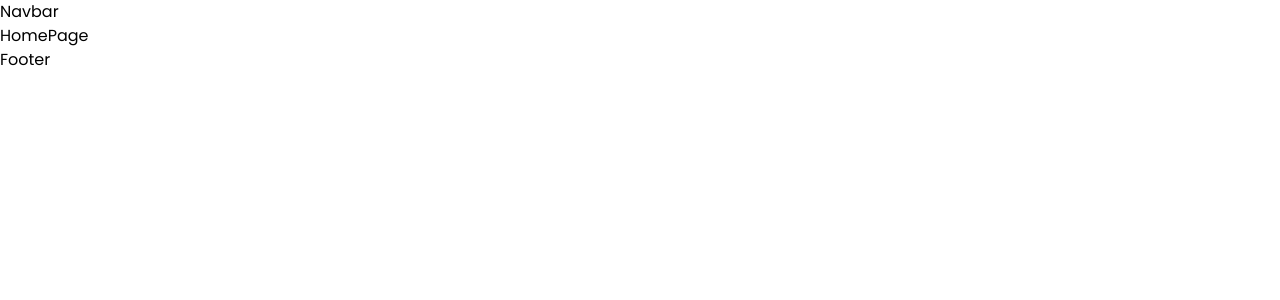
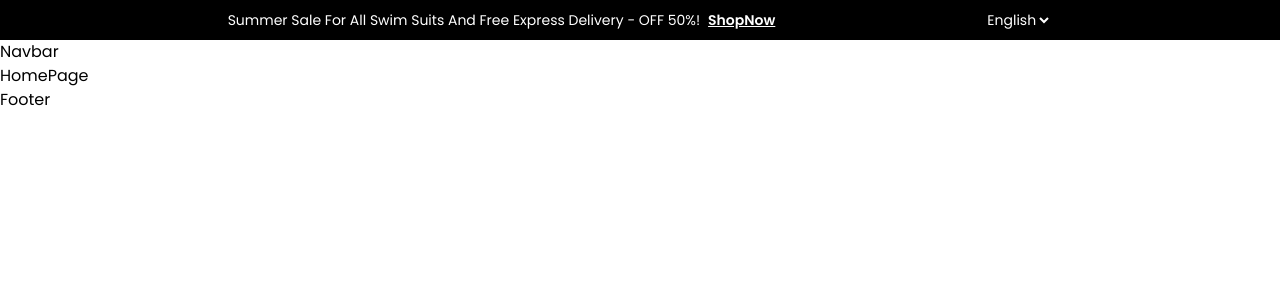
Before and after one commit to masabinhok/ecom, a React (Vite) app in the folder frontend/: page / in a window 1280 px wide. Shown: the top 300 px of the page. Built offline with nearby package versions, Linux system fonts and the light colour scheme.

Commit message:
add offer heading

```diff
--- a/frontend/src/components/Offer.tsx
+++ b/frontend/src/components/Offer.tsx
@@ -1,8 +1,21 @@
+import { NavLink } from "react-router"
 
 
 const Offer = () => {
   return (
-    <div>Offer</div>
+    <div className="bg-black text-white w-full h-10 flex-center text-sm ">
+      <div className="flex-center gap-2 ">
+        <h1 >Summer Sale For All Swim Suits And Free Express Delivery - OFF 50%!</h1>
+        <NavLink to="/product-details/swimsuits" className="font-semibold underline">ShopNow</NavLink>
+      </div>
+      <div className="ml-52">
+        <select name="language" id="language" className="bg-black text-white curosr-pointer">
+          <option value="eng">English</option>
+          <option value="nep">Nepali</option>
+        </select>
+      </div>
+
+    </div>
   )
 }
 
--- a/frontend/src/pages/Layout.tsx
+++ b/frontend/src/pages/Layout.tsx
@@ -1,11 +1,13 @@
 import { Outlet } from "react-router"
 import Navbar from "../components/Navbar"
 import Footer from "../components/Footer"
+import Offer from "../components/Offer"
 
 
 const Layout = () => {
   return (
     <>
+      <Offer />
       <Navbar />
       <Outlet />
       <Footer />
--- a/frontend/src/styles/index.css
+++ b/frontend/src/styles/index.css
@@ -4,6 +4,11 @@
   font-family: var(--font-poppins);
 }
 
+@layer {
+  .flex-center {
+    @apply flex items-center justify-center;
+  }
+}
 
 @theme {
   --font-poppins: 'Poppins', sans-serif;
```
